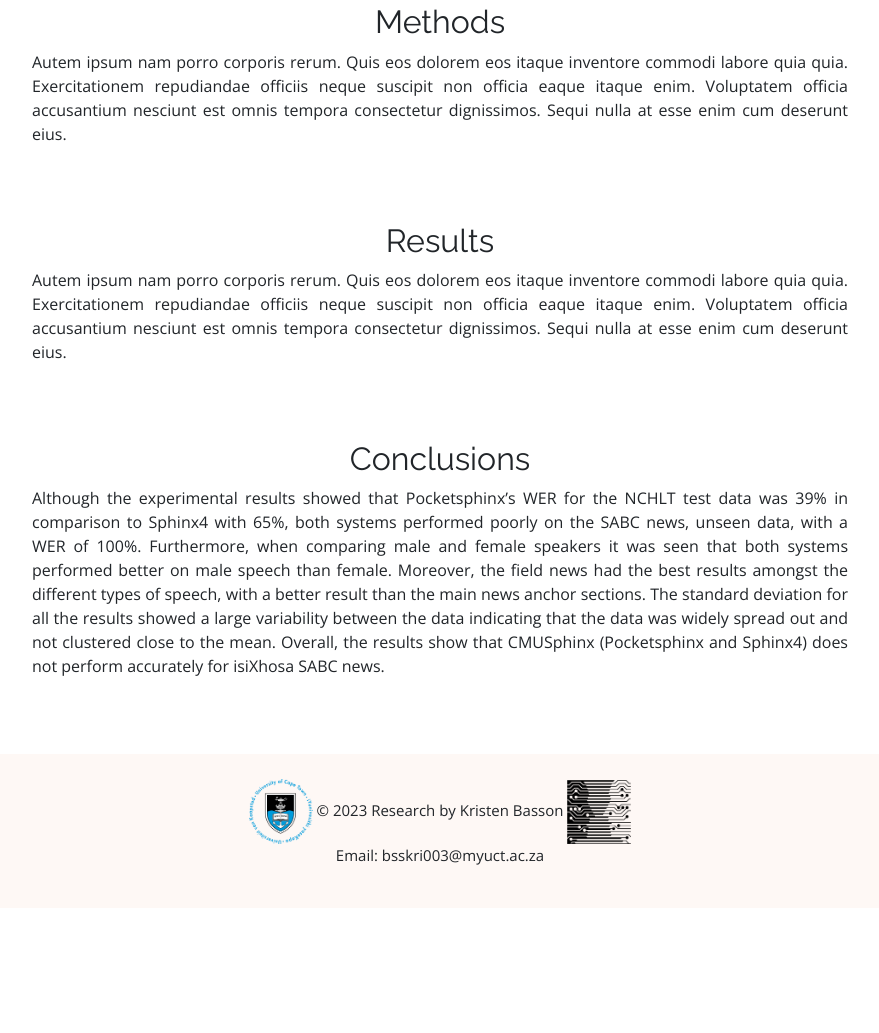
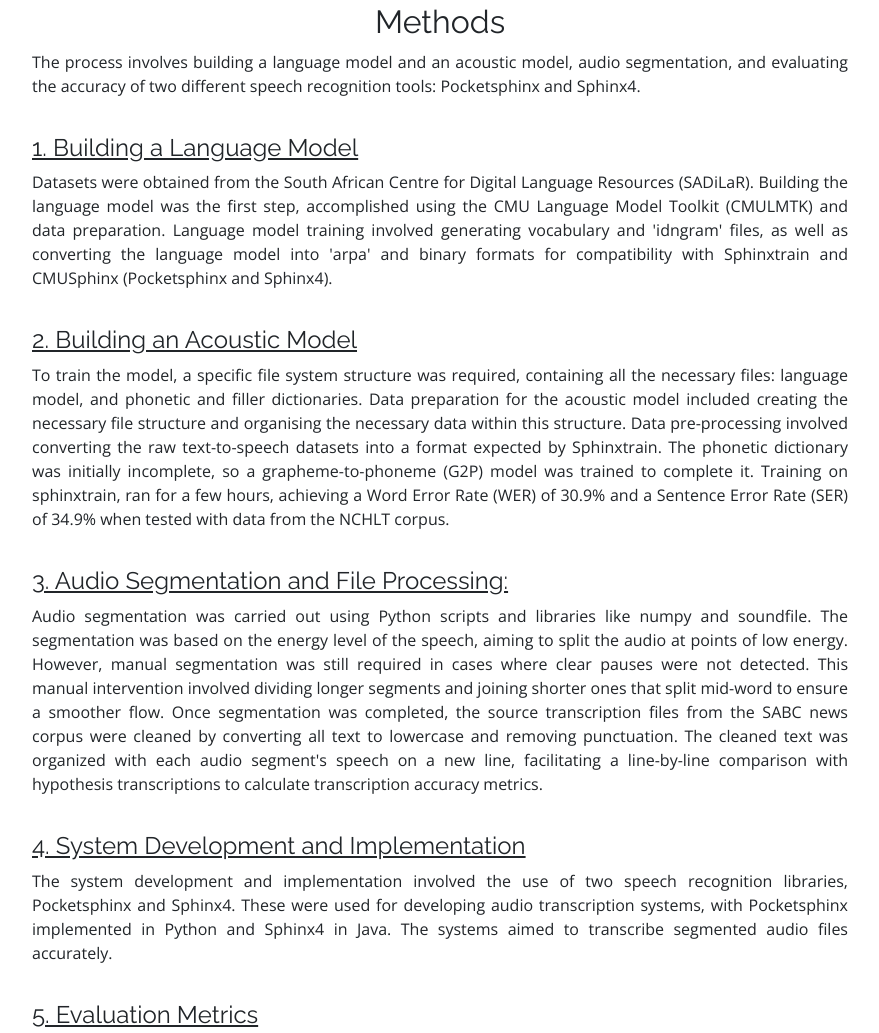
Before and after one commit to JananShaikh/Website, a plain HTML site: page kristen.html in a window 1280 px wide. Shown: the part 654-1687 px from the top of the page, without its empty margins (200-1079 px from the left). Before the commit the page ends 1562 px from the top, so only its background shows below. Drawn offline with nearby package versions, Linux system fonts and the light colour scheme.

Commit message:
kristen html

```diff
--- a/kristen.html
+++ b/kristen.html
@@ -117,9 +117,26 @@
 
             <div class="methodology-description">
               <h2>Methods</h2>
+              <p>The process involves building a language model and an acoustic model, audio segmentation, and evaluating the accuracy of two different speech recognition tools: Pocketsphinx and Sphinx4.</p>
+              <h4>1. Building a Language Model</h4>
               <p>
-                Autem ipsum nam porro corporis rerum. Quis eos dolorem eos itaque inventore commodi labore quia quia. Exercitationem repudiandae officiis neque suscipit non officia eaque itaque enim. Voluptatem officia accusantium nesciunt est omnis tempora consectetur dignissimos. Sequi nulla at esse enim cum deserunt eius.
+                Datasets were obtained from the South African Centre for Digital Language Resources (SADiLaR). Building the language model was the first step, accomplished using the CMU Language Model Toolkit (CMULMTK) and data preparation. Language model training involved generating vocabulary and 'idngram' files, as well as converting the language model into 'arpa' and binary formats for compatibility with Sphinxtrain and CMUSphinx (Pocketsphinx and Sphinx4).
               </p>
+              <h4>2. Building an Acoustic Model</h4>
+              <p>To train the model, a specific file system structure was required, containing all the necessary files: language model, and phonetic and filler dictionaries.
+              Data preparation for the acoustic model included creating the necessary file structure and organising the necessary data within this structure.
+              Data pre-processing involved converting the raw text-to-speech datasets into a format expected by Sphinxtrain.
+              The phonetic dictionary was initially incomplete, so a grapheme-to-phoneme (G2P) model was trained to complete it.
+              Training on sphinxtrain, ran for a few hours, achieving a Word Error Rate (WER) of 30.9% and a Sentence Error Rate (SER) of 34.9% when tested with data from the NCHLT corpus.
+              </p>
+              <h4>3. Audio Segmentation and File Processing:</h4>
+              <p>Audio segmentation was carried out using Python scripts and libraries like numpy and soundfile. The segmentation was based on the energy level of the speech, aiming to split the audio at points of low energy. However, manual segmentation was still required in cases where clear pauses were not detected. This manual intervention involved dividing longer segments and joining shorter ones that split mid-word to ensure a smoother flow. Once segmentation was completed, the source transcription files from the SABC news corpus were cleaned by converting all text to lowercase and removing punctuation. The cleaned text was organized with each audio segment's speech on a new line, facilitating a line-by-line comparison with hypothesis transcriptions to calculate transcription accuracy metrics.</p>
+              <h4>4. System Development and Implementation</h4>
+              <p>
+                The system development and implementation involved the use of two speech recognition libraries, Pocketsphinx and Sphinx4. These were used for developing audio transcription systems, with Pocketsphinx implemented in Python and Sphinx4 in Java. The systems aimed to transcribe segmented audio files accurately.
+              </p>
+              <h4>5. Evaluation Metrics</h4>
+              <p></p>
             </div>
           </div>
 
```
